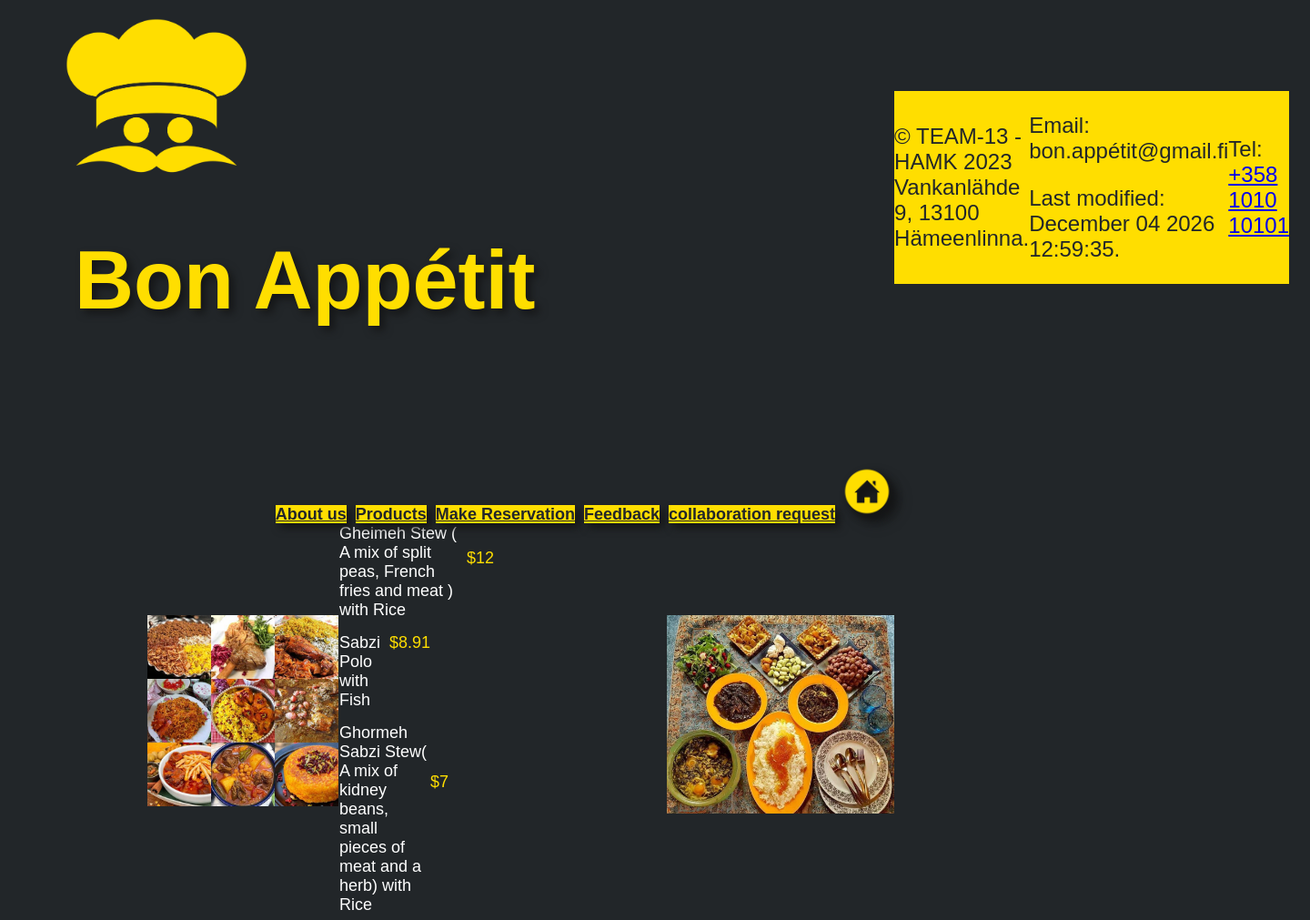
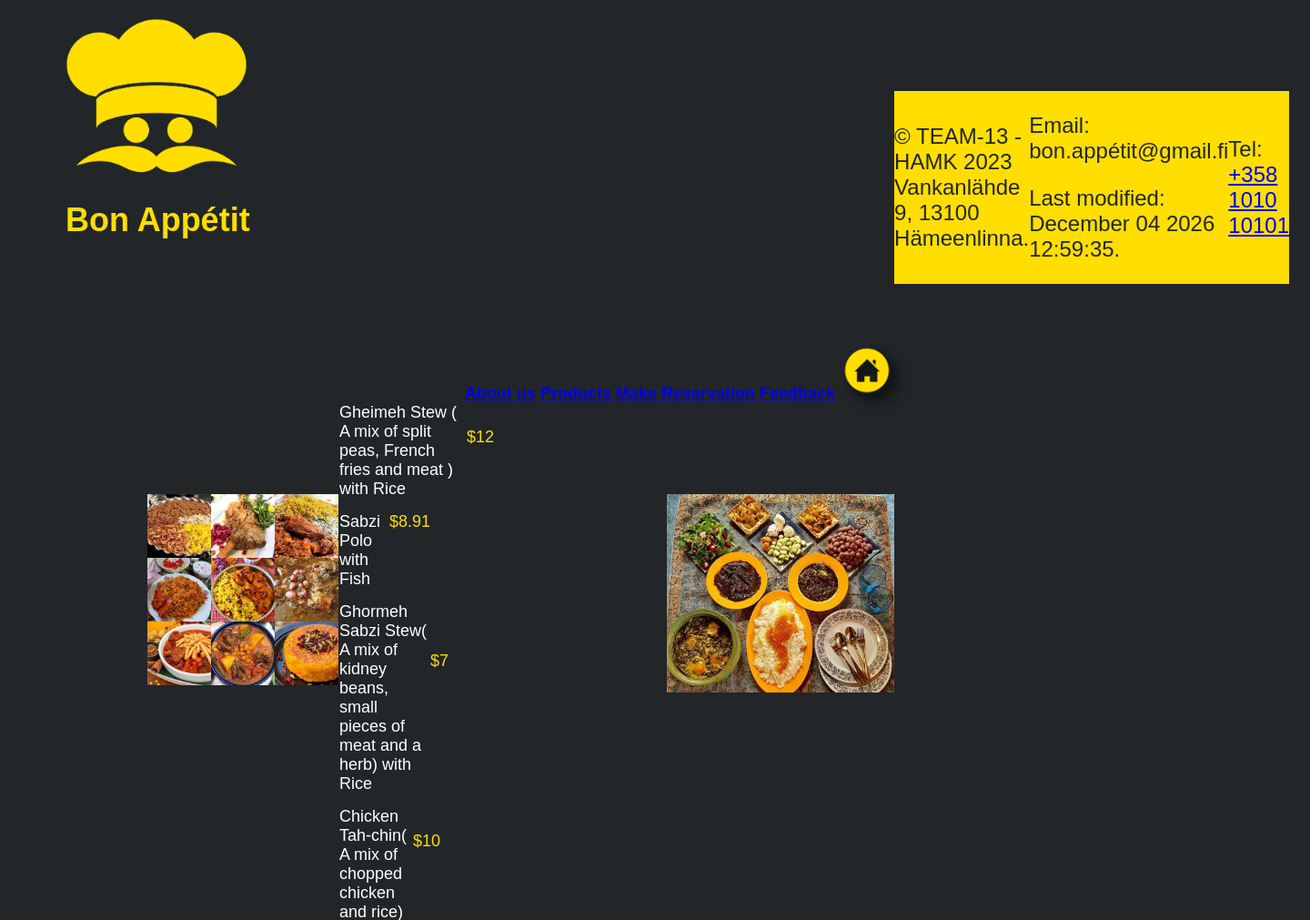
Before and after one commit to hataheriandani/team13-web, a PHP site: page /dinner.php in a window 1440 px wide. Shown: the top 1011 px of the page at 91% size. Run offline with PHP 8.4, Linux system fonts and the light colour scheme.

Commit message:
Header and Footer ready

```diff
--- a/header.php
+++ b/header.php
@@ -15,48 +15,5 @@
           <a class="btn btn-danger" href="#" role="button" style="vertical-align: middle ;"> <b>Products</b></a>
           <a class="btn btn-danger" href="#" role="button" style="vertical-align: middle ;"> <b>Make Reservation</b></a>
           <a class="btn btn-danger" href="#" role="button" style="vertical-align: middle ;"> <b>Feedback</b></a>
-          <a class="btn btn-danger" href="#" role="button" style="vertical-align: middle ;"> <b>collaboration request</b></a>
           <a class="home" href="index.php"><img class="home" src="images/home.png" alt="home button"> </a>
         </div>
-        <style>
-    .logo {
-
-width: 200px;
-margin-top: 20px;
-}
-
-.btn {
-    background-color:#ffde00;
-    border-color:#ffde00;
-    color:#222629;
-    border-radius: 3;
-    align-self: center;
-    margin-top: 90px;
-    margin-left: 5px;
-    -webkit-filter: drop-shadow(5px 5px 5px #141516);
-    filter: drop-shadow(5px 5px 5px #141516);
-}
-
-h1 {
-    text-align: left;
-    margin-top: 60px;
-    margin-left: 10px;
-    color: #ffde00;
-    font-size: 90px;
-    text-shadow: (5px 5px 5px #141516);
-    filter: drop-shadow(5px 5px 5px #141516);
-}
-
-.home {
-    width: 60px;
-    margin-top: 90px;
-    -webkit-filter: drop-shadow(5px 5px 5px #141516);
-    filter: drop-shadow(5px 5px 5px #141516);
-}
-
-.home :hover {
-    transform: scale(1.1);
-}
-
-</style>
-</head>
```
